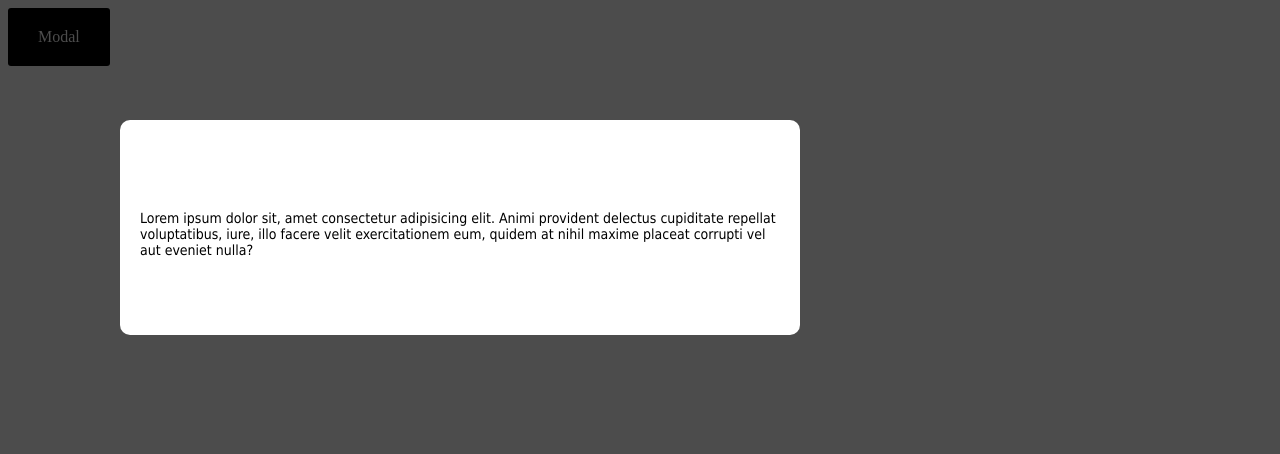
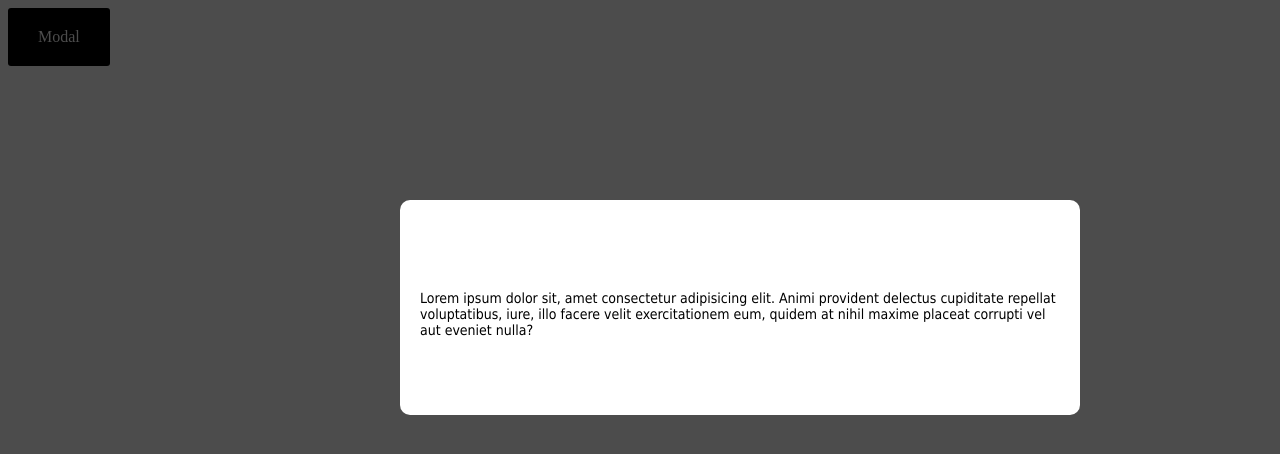
Before and after one commit to Kvapish/Lab3-Internet, a plain HTML site: page Lab3/index.html in a window 1280 px wide. Both pictures are taken after a click on the element "Modal". Drawn offline with Linux system fonts and the light colour scheme.

Commit message:
Add files via upload

```diff
--- a/Lab3/css/style.css
+++ b/Lab3/css/style.css
@@ -22,10 +22,12 @@ p {
     width: 100%;
     height: 100%;
     background-color: rgba(0, 0, 0, 0.7);
+    transition: 1s;
 }
  .box{
     padding: 20px;
-    margin: 120px;
+    margin-left: 400px;
+    margin-top: 200px;
     width: 300px;
     border-radius: 10px;
     display: none;
@@ -44,6 +46,7 @@ p {
     width: 50%;
     height: 175px;
     background-color:white;
+    transition: 1s;
 }
 .btn {
     display: inline-block;
```
